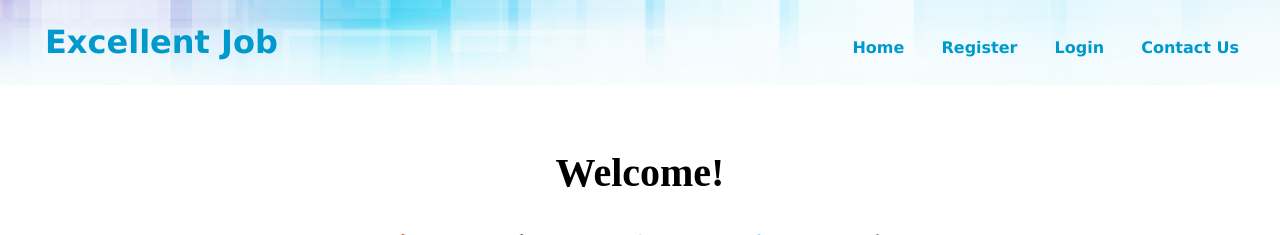
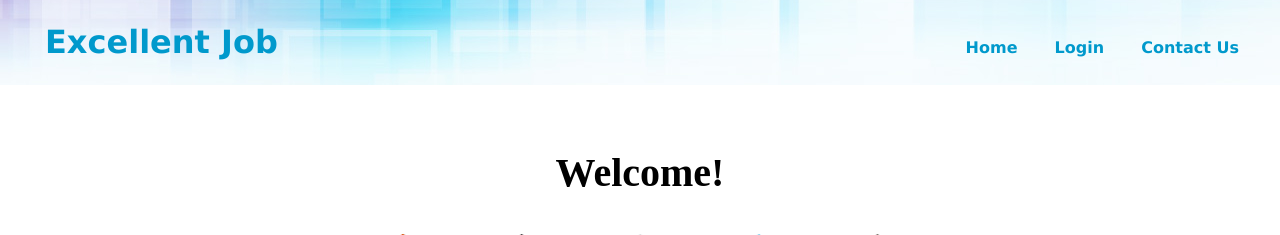
Before and after one commit to jdgamble555/cs-467-cst-osu, a PHP site: page /index.php in a window 1280 px wide. Shown: the top 235 px of the page. Run offline with PHP 8.4, Linux system fonts and the light colour scheme; some libraries are stand-ins or nearby versions.

Commit message:
Updated header.

```diff
--- a/includes/templates/header.php
+++ b/includes/templates/header.php
@@ -48,9 +48,9 @@ if (!isset($page_title)) {
 							echo '<li><a href="view_users.php" title="View All Users">View Users</a></li>';
 						}
 					} else { //  Not logged in.
-						echo '<li><a href="register.php" title="Register for the Site"  id="menu">Register</a></li>
-				<li><a href="login.php" title="Login" id="menu">Login</a></li>
+						echo '<li><a href="login.php" title="Login" id="menu">Login</a></li>
 				';
+				// <li><a href="register.php" title="Register for the Site"  id="menu">Register</a></li>
 				// <li><a href="forgot.php" title="Password Retrieval" id="menu">Retrieve Password</a></li>
 					}
 					?>
--- a/includes/templates/register.php
+++ b/includes/templates/register.php
@@ -17,7 +17,7 @@
 		<input type="file" name="upload" size="40" required><br><br><br>
 
 		<div class="clearfix">
-			<input type="reset" class="buttons cancelbtn btn_float" value="Cancel">
+<!-- 		<input type="reset" class="buttons cancelbtn btn_float" value="Cancel"> -->
 			<input type="submit" class="buttons signupbtn btn_float" name="submit" value="Sign Up">
 		</div>
 	</div>
```
